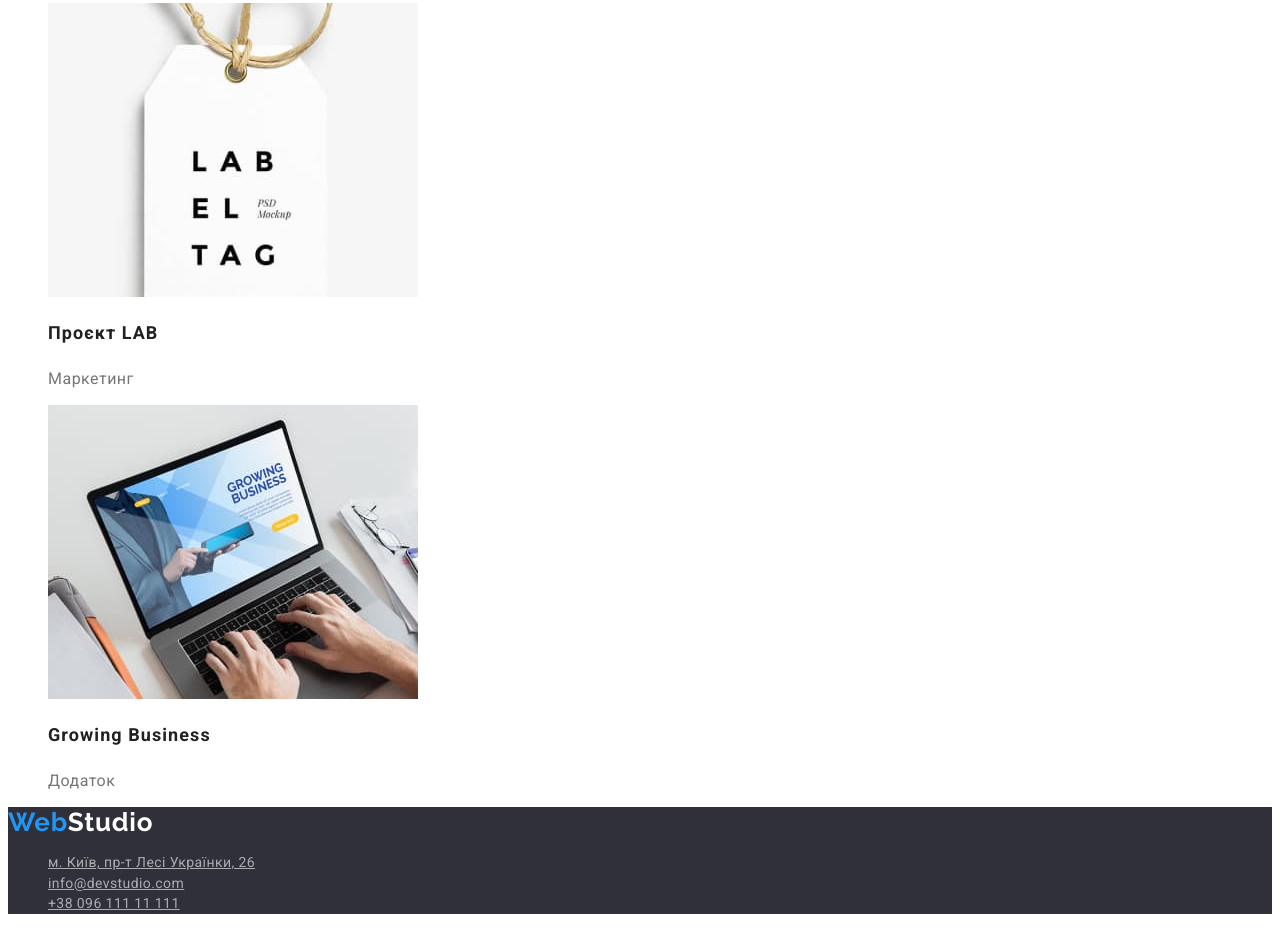
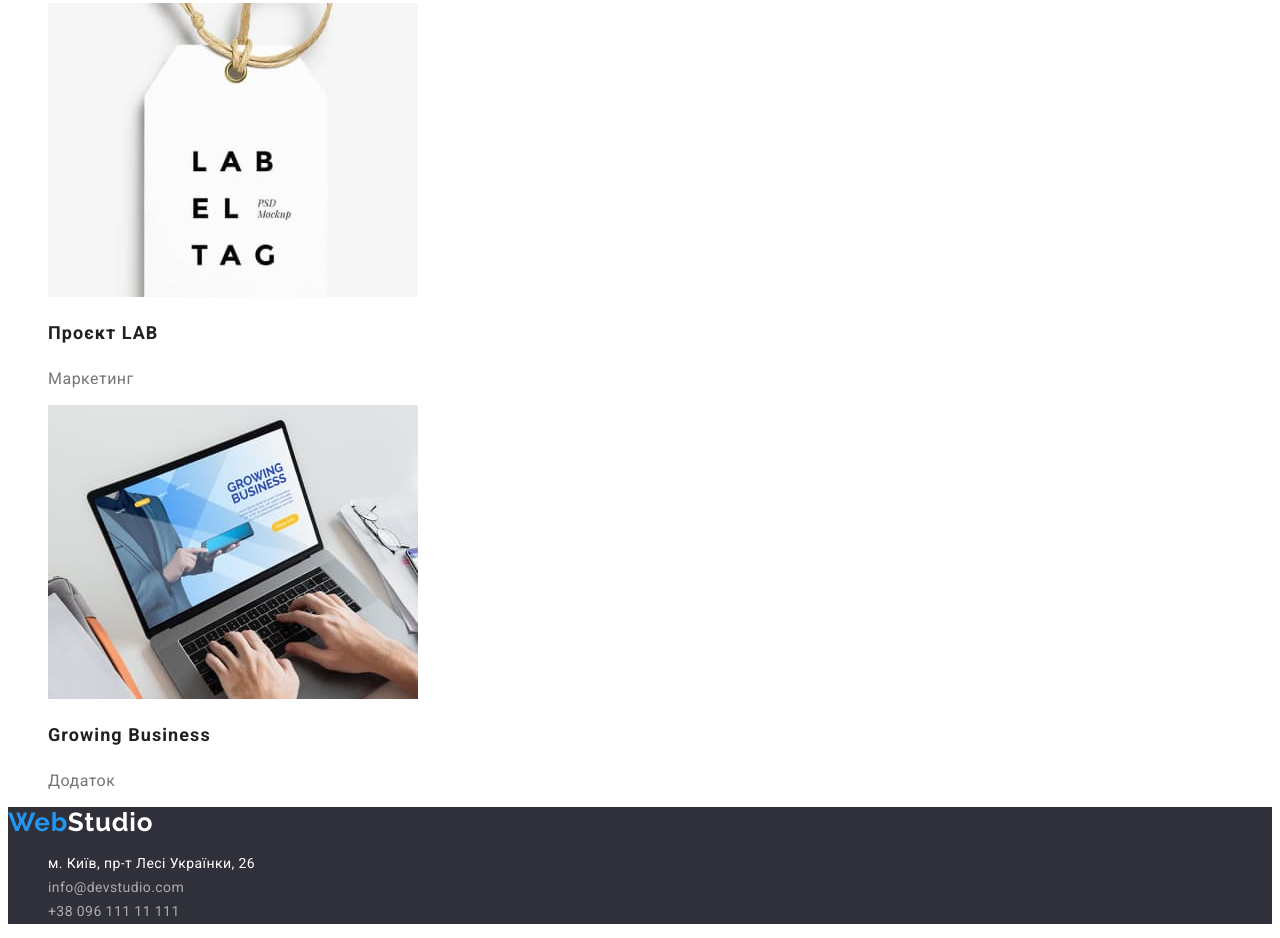
Before and after one commit to Liubov888/goit-markup-hw-02, a plain HTML site: page portfolio.html in a window 1280 px wide. Shown: the part 3144-4082 px from the top of the page. Drawn offline with Linux system fonts and the light colour scheme.

Commit message:
Д/з №2 з урахуванням зауважень № 3

```diff
--- a/css/style.css
+++ b/css/style.css
@@ -99,6 +99,7 @@ body {
    }
 
 .hero-button {
+    font-family: var(--main-font);
     font-weight: 700;
     font-size: 16px;
     line-height: 1.88;
@@ -235,8 +236,14 @@ body {
     font-weight: var(--main-font-weight);
     font-style: normal;
     font-size: var(--main-font-size);
-    line-height: 1.46;
+    line-height: 1.71;
+    text-decoration-line: none;
+    list-style: none;
     letter-spacing: var(--main-letter-spacing);
     color: var(--accent-color);
     color: rgba(255, 255, 255, 0.6);
 }
+
+.footer-adress {
+    color: var(--accent-color)
+}
```
